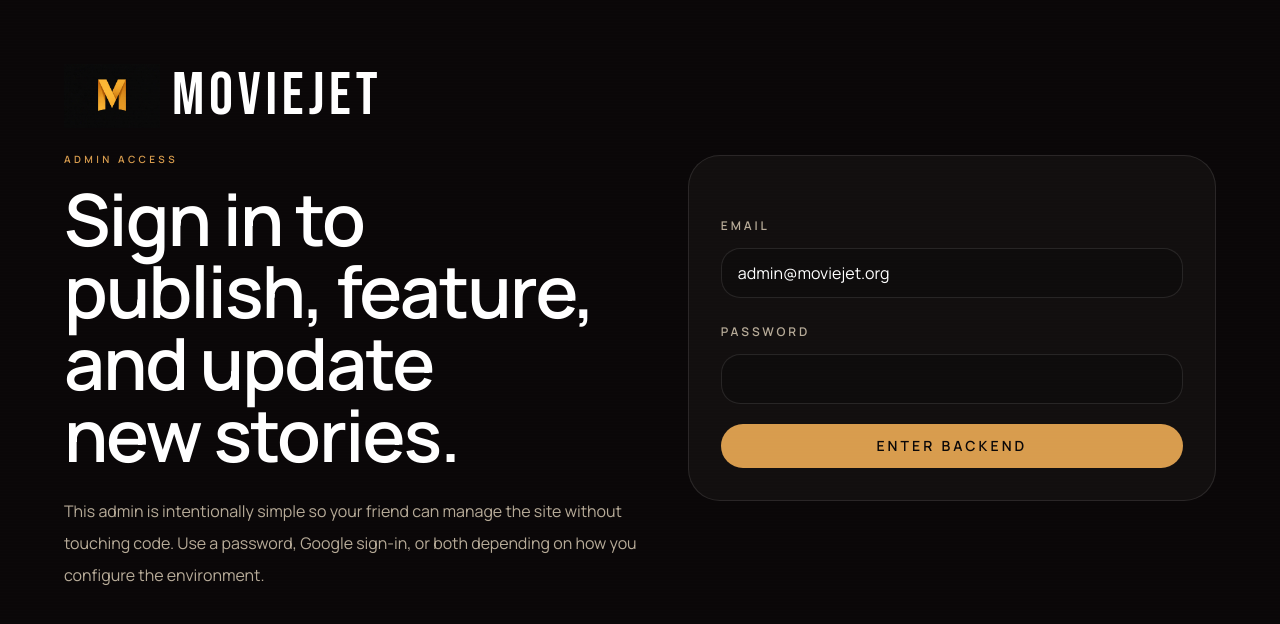
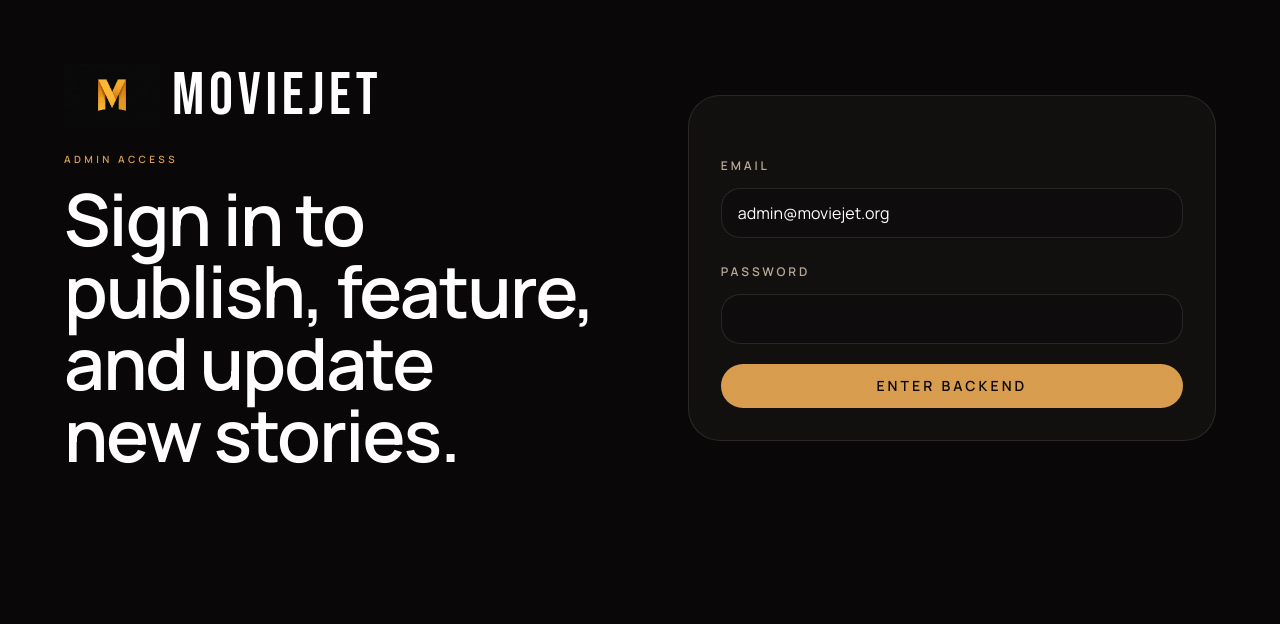
Before and after one commit to dwamenad/Moviejet, a Next.js app: page /login in a window 1280 px wide. Shown: the top 624 px of the page. Built offline with nearby package versions, Linux system fonts and the light colour scheme; no server answers.

Commit message:
Remove login page helper copy

```diff
--- a/src/app/login/page.tsx
+++ b/src/app/login/page.tsx
@@ -38,11 +38,6 @@ export default async function LoginPage({ searchParams }: LoginPageProps) {
           <h1 className="copy-balance mt-4 text-5xl font-semibold tracking-tight text-white md:text-7xl">
             Sign in to publish, feature, and update new stories.
           </h1>
-          <p className="mt-6 max-w-xl text-base leading-8 text-[var(--muted)]">
-            This admin is intentionally simple so your friend can manage the site without touching
-            code. Use a password, Google sign-in, or both depending on how you configure the
-            environment.
-          </p>
         </div>
 
         <div className="rounded-[2rem] border border-white/10 bg-[var(--panel)] p-6 md:p-8">
```
